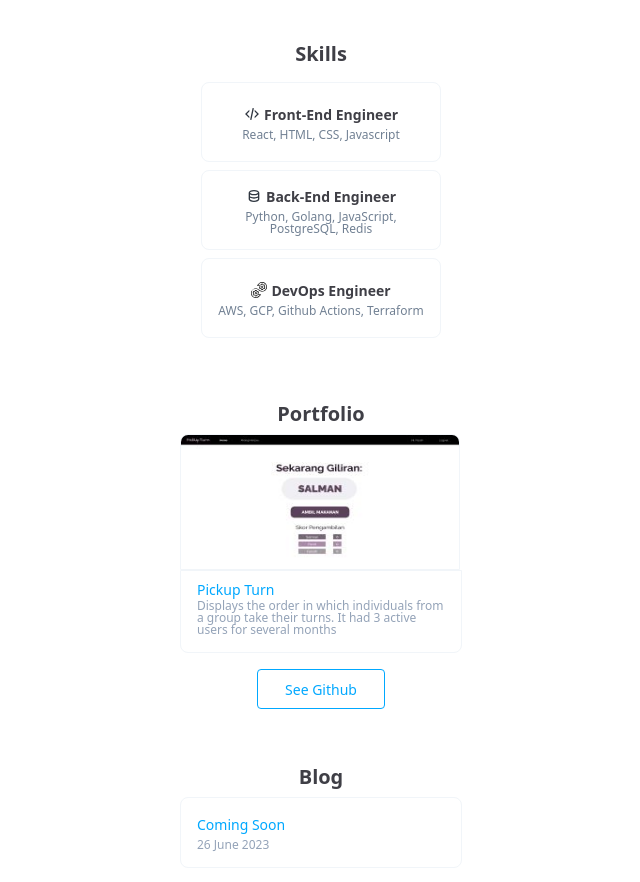
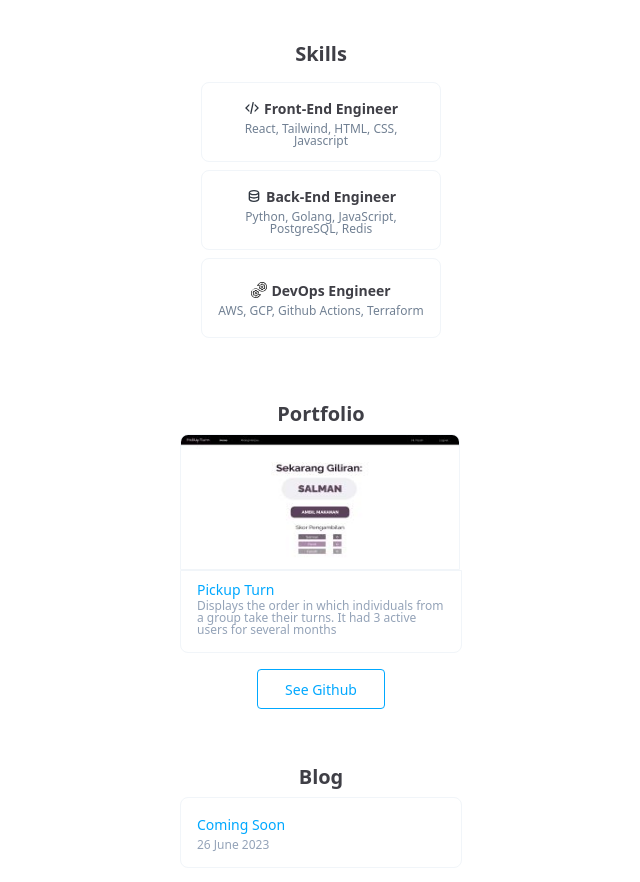
Before and after one commit to wajdifarid/personal-website, a React (Create React App) app: page / in a window 1280 px wide. Shown: the part 1500-2382 px from the top of the page, without its empty margins (319-959 px from the left). Built offline with nearby package versions, Linux system fonts and the light colour scheme.

Commit message:
Add tailwind as skills

```diff
--- a/src/App.js
+++ b/src/App.js
@@ -141,7 +141,7 @@ export default function HomePage() {
         <div className="mx-auto text-zinc-700 text-[20px] font-bold leading-loose">Skills</div>
         <div className="mx-auto">
           <div className="m-2">
-            <SkillCard img="/assets/fe-icon.svg" title="Front-End Engineer" content="React, HTML, CSS, Javascript" />
+            <SkillCard img="/assets/fe-icon.svg" title="Front-End Engineer" content="React, Tailwind, HTML, CSS, Javascript" />
           </div>
           <div className="m-2">
             <SkillCard img="/assets/be-icon.svg" title="Back-End Engineer" content="Python, Golang, JavaScript, PostgreSQL, Redis" />
```
